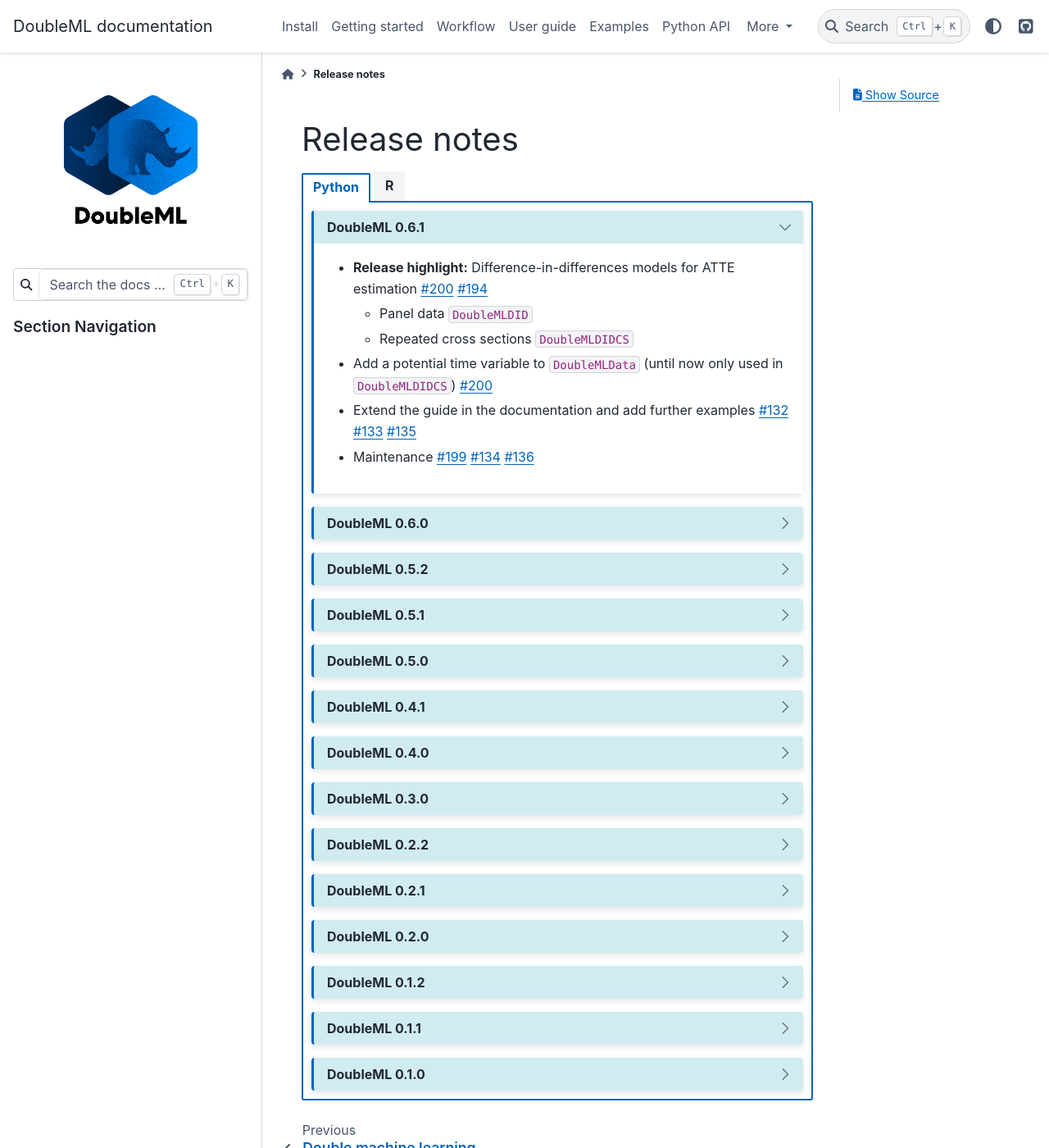
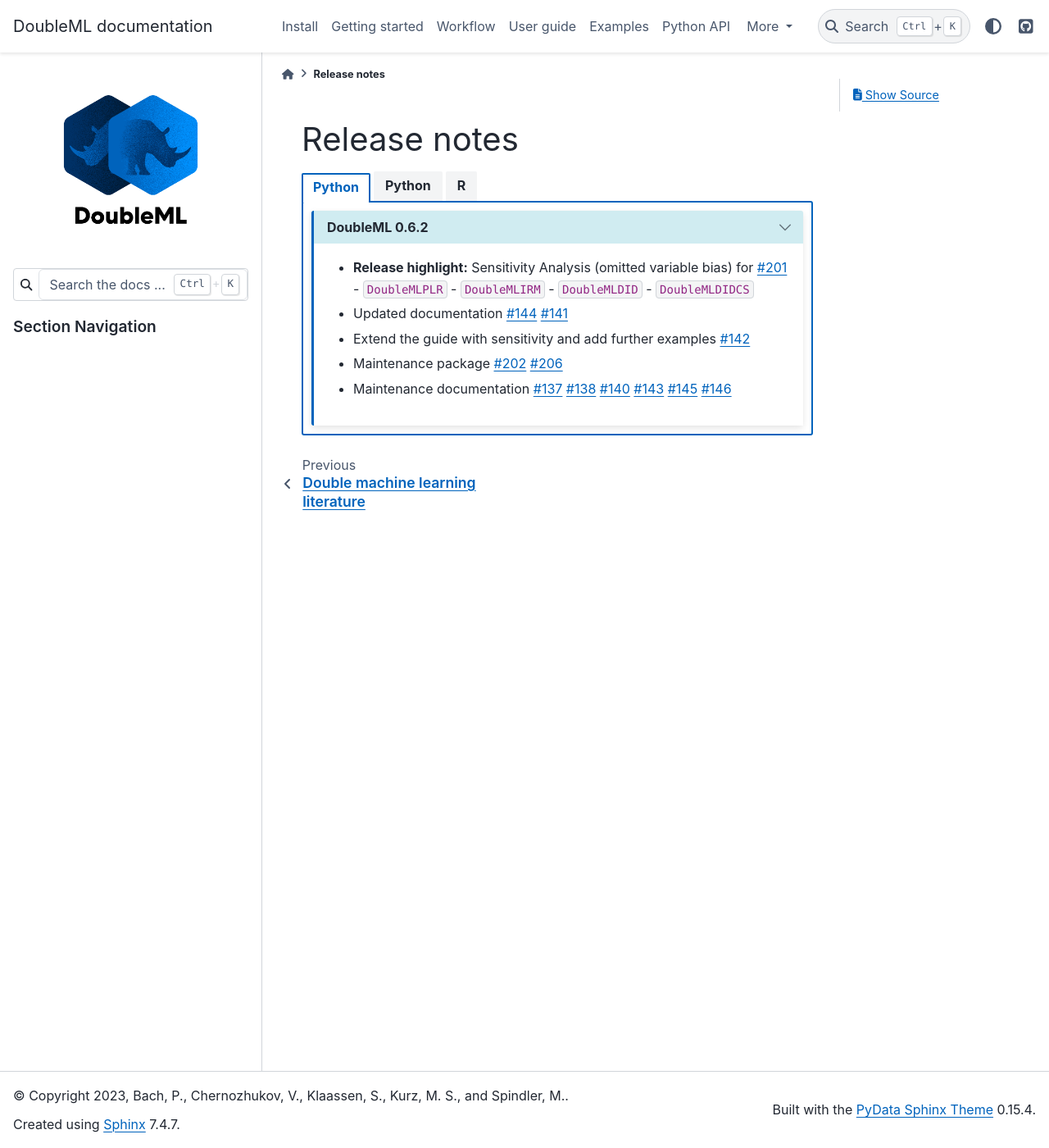
Before and after one commit to DoubleML/doubleml-docs, a Sphinx documentation site: the page built from doc/release/release.rst, in a window 1280 px wide and 1400 px high. Shown: the whole window at 82% size. Built offline with Sphinx 7.4.7 and the PyData theme 0.15.4, drawn with Linux system fonts in a browser that asks for light colours.

Commit message:
update release notes for 0.6.2

```diff
--- a/doc/release/release.rst
+++ b/doc/release/release.rst
@@ -4,6 +4,38 @@
 =============
 
 .. tab-set::
+
+  .. tab-item:: Python
+
+    .. dropdown:: DoubleML 0.6.2
+      :class-title: sd-bg-primary sd-font-weight-bold
+      :open:
+
+      - **Release highlight:** Sensitivity Analysis (omitted variable bias) for
+        `#201 <https://github.com/DoubleML/doubleml-for-py/pull/201>`_
+        - ``DoubleMLPLR``
+        - ``DoubleMLIRM``
+        - ``DoubleMLDID``
+        - ``DoubleMLDIDCS``
+
+      - Updated documentation
+        `#144 <https://github.com/DoubleML/doubleml-docs/pull/144>`_
+        `#141 <https://github.com/DoubleML/doubleml-docs/pull/141>`_
+
+      - Extend the guide with sensitivity and add further examples
+        `#142 <https://github.com/DoubleML/doubleml-docs/pull/142>`_
+
+      - Maintenance package
+        `#202 <https://github.com/DoubleML/doubleml-for-py/pull/202>`_
+        `#206 <https://github.com/DoubleML/doubleml-for-py/pull/206>`_
+
+      - Maintenance documentation
+        `#137 <https://github.com/DoubleML/doubleml-docs/pull/137>`_
+        `#138 <https://github.com/DoubleML/doubleml-docs/pull/138>`_
+        `#140 <https://github.com/DoubleML/doubleml-docs/pull/140>`_
+        `#143 <https://github.com/DoubleML/doubleml-docs/pull/143>`_
+        `#145 <https://github.com/DoubleML/doubleml-docs/pull/145>`_
+        `#146 <https://github.com/DoubleML/doubleml-docs/pull/146>`_
 
   .. tab-item:: Python
 
```
